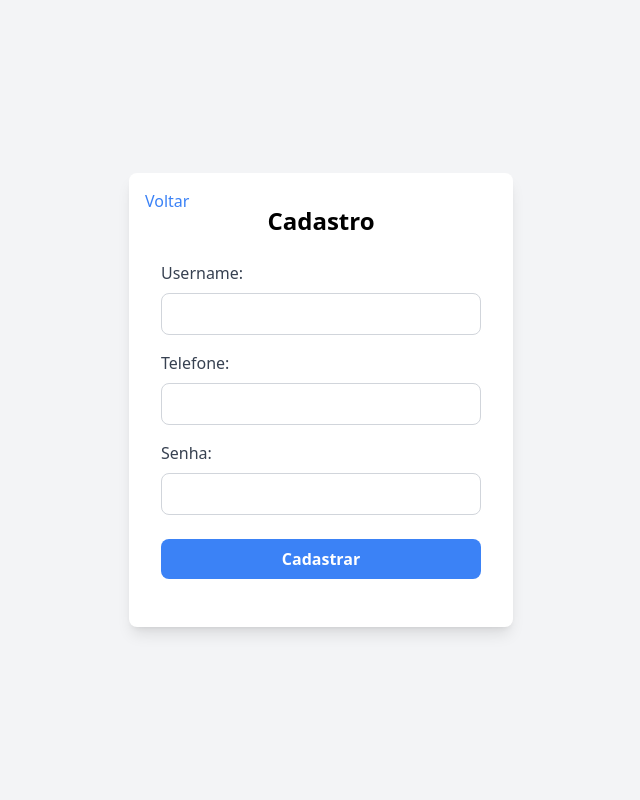
After one commit to NatanTeixeiraVieira/eventsManager, a PHP site: page /login/pages/register/index.html in a window 1280 px wide. The commit adds this page. Shown: the whole page, without its empty margins (319-959 px from the left). Run offline with PHP 8.4, Linux system fonts and the light colour scheme; some libraries are stand-ins or nearby versions.

Commit message:
feat: feito telas de login e cadastro e um menu xexento so para navegar

```diff
--- /dev/null
+++ b/pages/register/index.html
@@ -0,0 +1,48 @@
+<!DOCTYPE html>
+<html lang="pt-br">
+
+<head>
+  <meta charset="UTF-8">
+  <meta name="viewport" content="width=device-width, initial-scale=1.0">
+  <title>Cadastro</title>
+  <script src="https://cdn.tailwindcss.com"></script>
+</head>
+
+<body class="bg-gray-100 h-screen flex items-center justify-center">
+  <div class="bg-white p-8 rounded-lg shadow-lg w-96 relative">
+
+    <!-- Botão "Voltar" no topo à esquerda -->
+    <div class="absolute top-4 left-4">
+      <a href="../../index.php" class="text-blue-500 font-medium hover:text-blue-600">Voltar</a>
+    </div>
+
+    <h2 class="text-2xl font-bold mb-6 text-center">Cadastro</h2>
+    <form action="register.php" method="POST">
+      <div class="mb-4">
+        <label for="username" class="block text-gray-700 font-medium mb-2">Username:</label>
+        <input type="text" id="username" name="username" required
+               class="w-full px-4 py-2 border border-gray-300 rounded-lg focus:outline-none focus:ring-2 focus:ring-blue-500">
+      </div>
+
+      <div class="mb-4">
+        <label for="phone" class="block text-gray-700 font-medium mb-2">Telefone:</label>
+        <input type="text" id="phone" name="phone" required
+               class="w-full px-4 py-2 border border-gray-300 rounded-lg focus:outline-none focus:ring-2 focus:ring-blue-500">
+      </div>
+
+      <div class="mb-6">
+        <label for="password" class="block text-gray-700 font-medium mb-2">Senha:</label>
+        <input type="password" id="password" name="password" required
+               class="w-full px-4 py-2 border border-gray-300 rounded-lg focus:outline-none focus:ring-2 focus:ring-blue-500">
+      </div>
+
+      <div class="mb-4">
+        <button type="submit" class="w-full bg-blue-500 text-white font-bold py-2 px-4 rounded-lg hover:bg-blue-600 transition">
+          Cadastrar
+        </button>
+      </div>
+    </form>
+  </div>
+</body>
+
+</html>
```
Also changed, not shown: index.php (+17 -5 lines), pages/login/index.html (added, +42 -0 lines), pages/login/login.php (added), pages/register/register.php (added).
